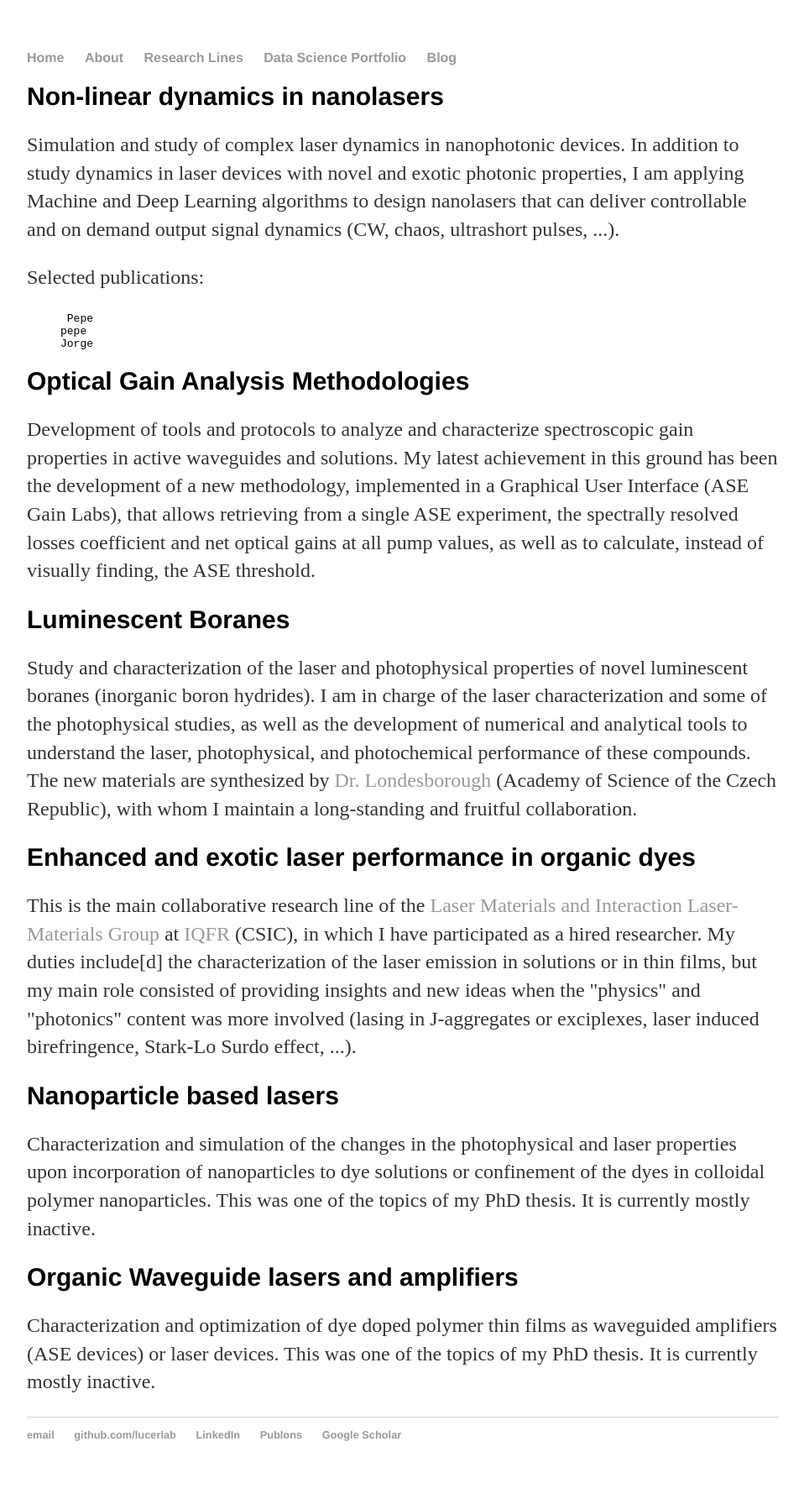
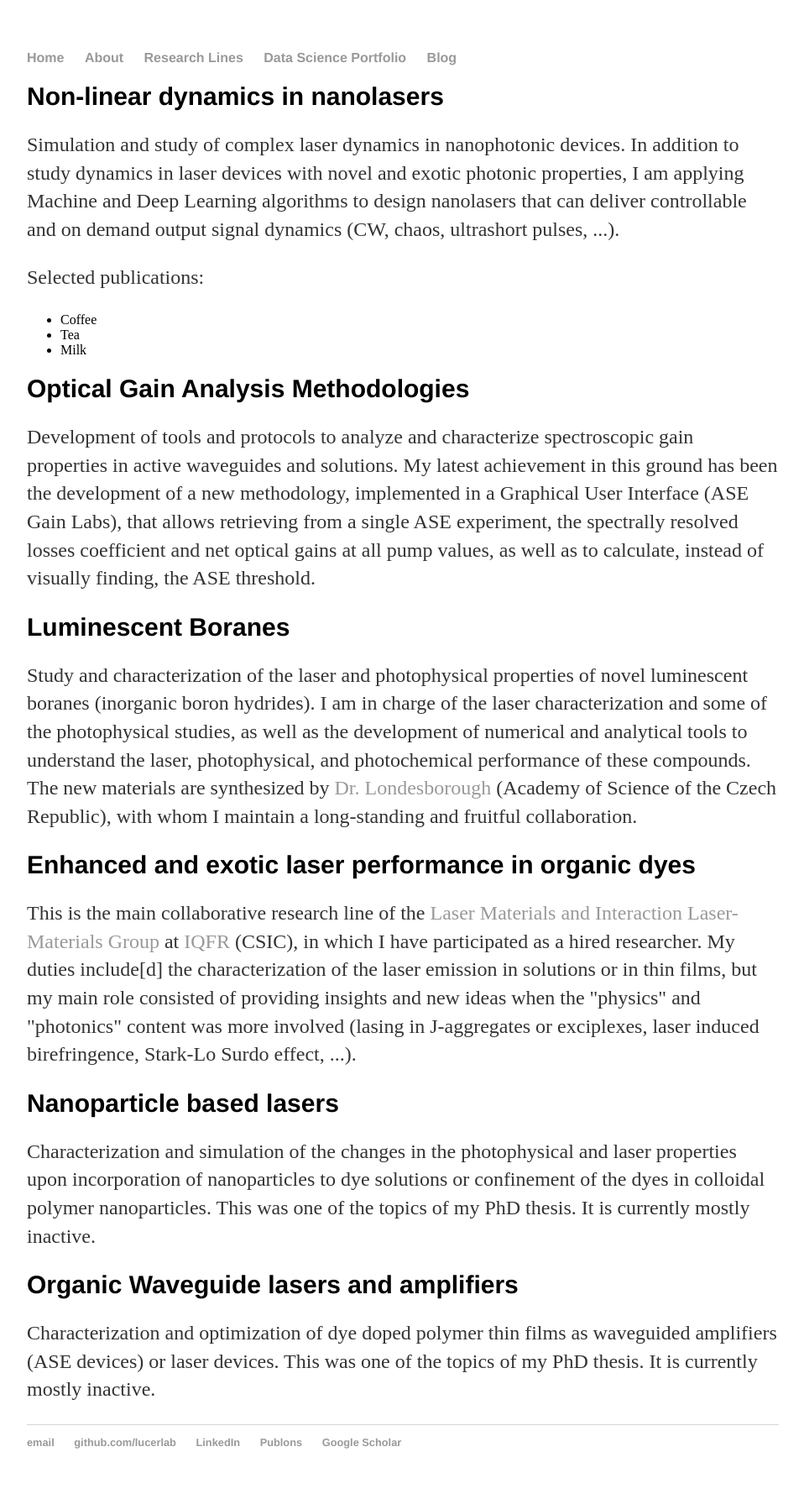
Before and after one commit to lucerlab/lucerlab.github.io, a Jekyll site: the page built from research/index.html, in a window 1280 px wide. Shown: the whole page at 84% size, without its empty margins (160-1118 px from the left). Built offline with Jekyll 4.4.1, drawn with Linux system fonts in a browser that asks for light colours.

Commit message:
Update index.html

```diff
--- a/research/index.html
+++ b/research/index.html
@@ -13,13 +13,11 @@ Deep Learning algorithms to design nanolasers that can deliver controllable and
 
 <p> Selected publications: </p>
 
-<blockquote>
-<pre> Pepe
-pepe
-Jorge
-</pre>
-
-</blockquote>
+<ul>
+  <li>Coffee</li>
+  <li>Tea</li>
+  <li>Milk</li>
+</ul>
 
 
 	<h1 style="font-size:30px;">Optical Gain Analysis Methodologies</h1>
```
